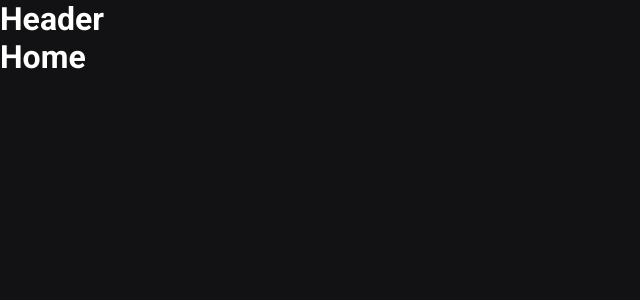
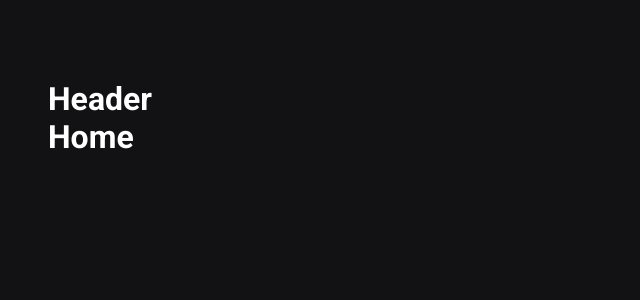
Before and after one commit to filenda/rocketseat-02-ignite-timer, a React (Vite) app: page / in a window 1280 px wide. Shown: the top 300 px of the page, without its empty margins (0-640 px from the left). Built offline with nearby package versions, Linux system fonts and the light colour scheme.

Commit message:
fix: css typo

```diff
--- a/src/layouts/DefaultLayout.tsx
+++ b/src/layouts/DefaultLayout/index.tsx
@@ -1,13 +1,14 @@
 import { Outlet } from 'react-router-dom'
-import { Header } from '../components/Header'
+import { Header } from '../../components/Header'
+import { LayoutContainer } from './styles'
 
 export function DefaultLayout() {
   return (
-    <>
+    <LayoutContainer>
       <Header />
       {/* TALK: This is similar a master page or layout page in ASP.NET, where the 'outlet' Components renders child pages content
       but the Header for e.g. is kept as a common element of all pages that share the same layout */}
       <Outlet />
-    </>
+    </LayoutContainer>
   )
 }
--- /dev/null
+++ b/src/layouts/DefaultLayout/styles.ts
@@ -0,0 +1,10 @@
+import styled from 'styled-components'
+
+export const LayoutContainer = styled.div`
+  max-width: 74rem;
+  /* TALK: This tiny formula takes up 100% of the current viewport height, as it is not possible to simply say "100%" like
+  one would for the width in css */
+  height: calc(100vh - 10rem);
+  /* TALK: 5 rem is exactly half the size of 10 rem (bottom and top), and 'auto' to make the content centered horizontally (left and right) */
+  margin: 5rem auto;
+`
```
